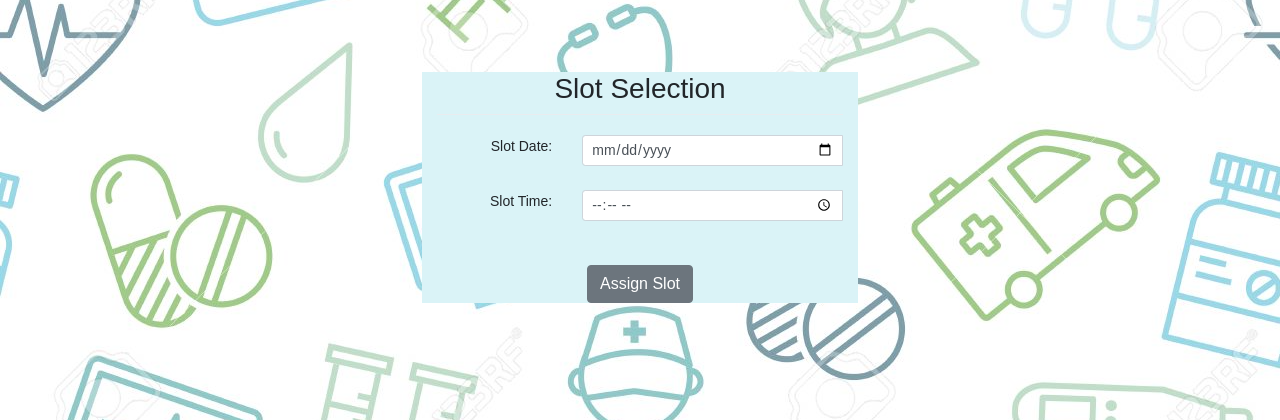
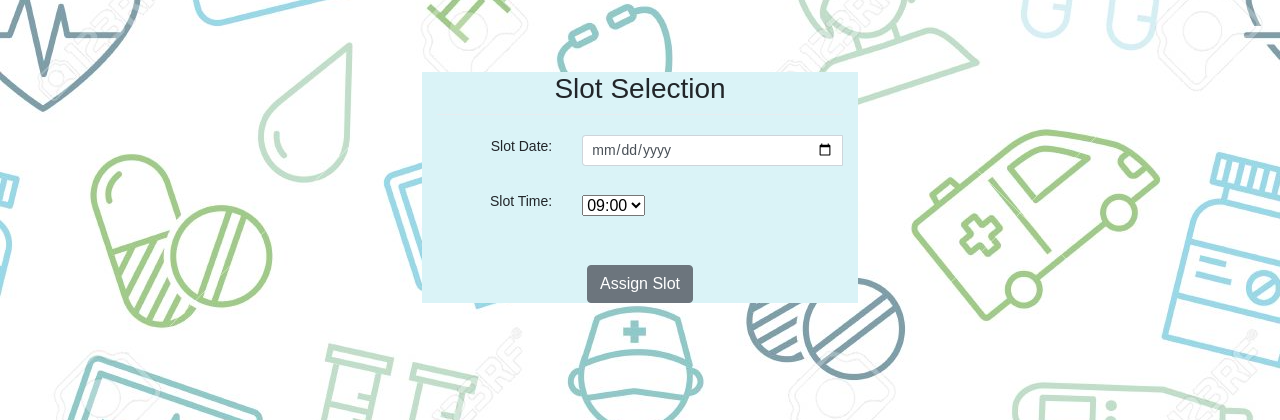
Before and after one commit to krutibaraiya/CoVictory, a Flask app: page /doctor-slot/ in a window 1280 px wide. Shown: the part 70-490 px from the top of the page. Run offline with Flask 2, Linux system fonts and the light colour scheme; some libraries are stand-ins or nearby versions.

Commit message:
Fixed doctor slot drop down

```diff
--- a/COVICTORY/templates/doctor-slot.html
+++ b/COVICTORY/templates/doctor-slot.html
@@ -64,7 +64,20 @@
                     <label for="slot_time" class="col-4 col-form-label-sm text-right">Slot Time:</label>
                     <div class="col-8">
                       <div class="input-group">
-                        <input id="slot_time" name="slot_time" type="time" class="form-control form-control-sm" aria-describedby="inputGroupPrepend" required>
+                        <select id="slot_time" name="slot_time">
+                            <option value="09:00">09:00</option>
+                            <option value="10:00">10:00</option>
+                            <option value="11:00">11:00</option>
+                            <option value="12:00">12:00</option>
+                            <option value="13:00">13:00</option>
+                            <option value="14:00">14:00</option>
+                            <option value="15:00">15:00</option>
+                            <option value="16:00">16:00</option>
+                            <option value="17:00">17:00</option>
+                            <option value="18:00">18:00</option>
+                            <option value="19:00">19:00</option>
+                            <option value="20:00">20:00</option>
+                        </select>
                         <div class = "invalid-feedback">
                             Please select a slot time
                         </div>
```
